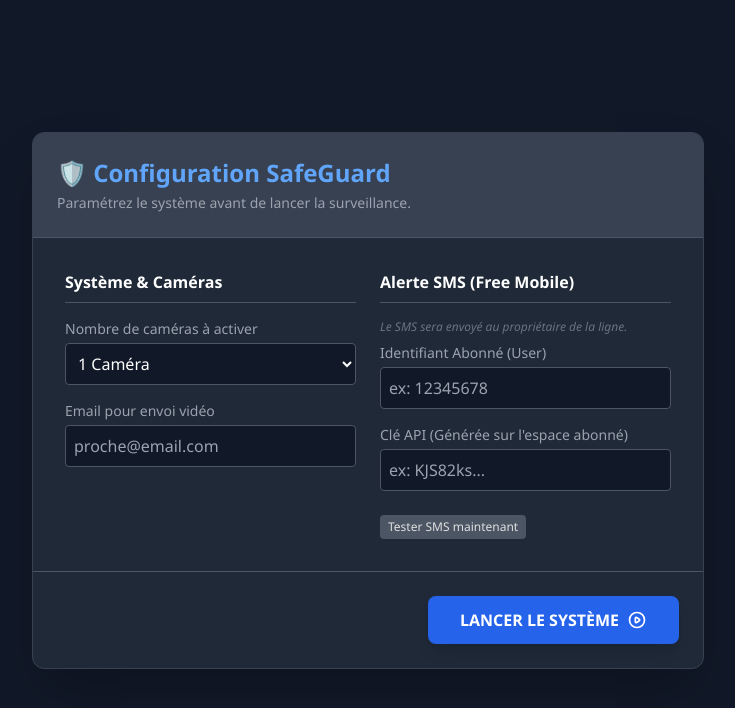
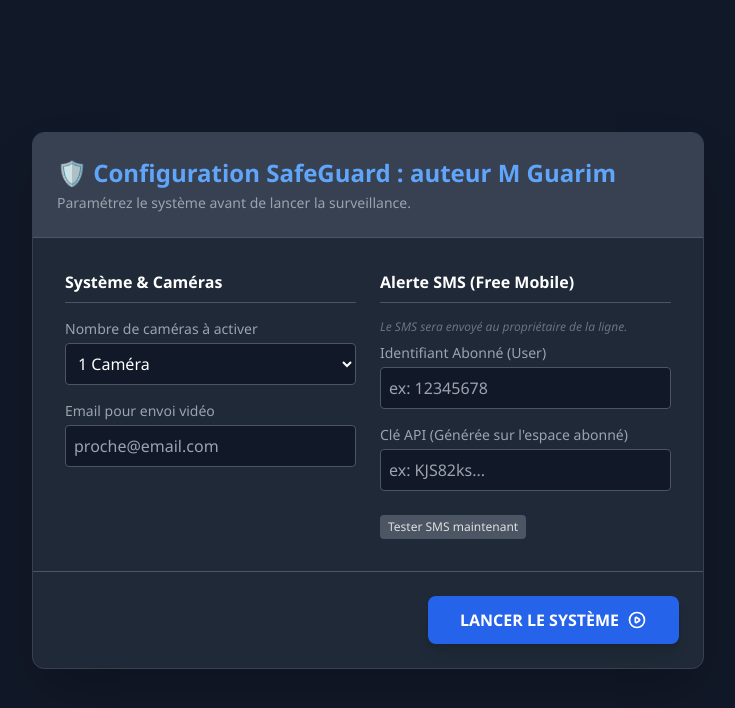
Before and after one commit to guarim/Fall-Detection, a plain HTML site: page index.html in a window 1280 px wide. Shown: the whole page, without its empty margins (272-1007 px from the left). Drawn offline with nearby package versions, Linux system fonts and the light colour scheme.

Commit message:
Update index.html

```diff
--- a/index.html
+++ b/index.html
@@ -37,7 +37,7 @@
         <div class="bg-gray-800 rounded-xl shadow-2xl w-full max-w-2xl border border-gray-700 overflow-hidden">
             <div class="bg-gray-700 p-6 border-b border-gray-600">
                 <h1 class="text-2xl font-bold text-blue-400 flex items-center gap-2">
-                    🛡️ Configuration SafeGuard
+                    🛡️ Configuration SafeGuard : auteur M Guarim
                 </h1>
                 <p class="text-gray-400 text-sm mt-1">Paramétrez le système avant de lancer la surveillance.</p>
             </div>
```
